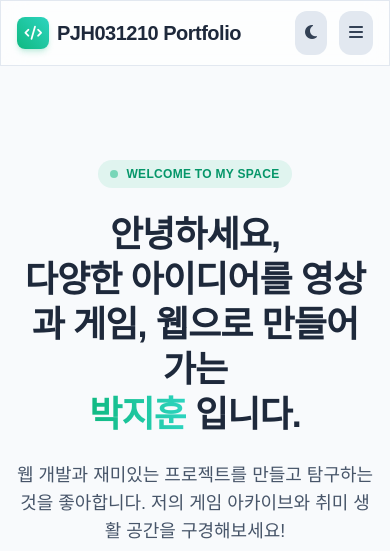
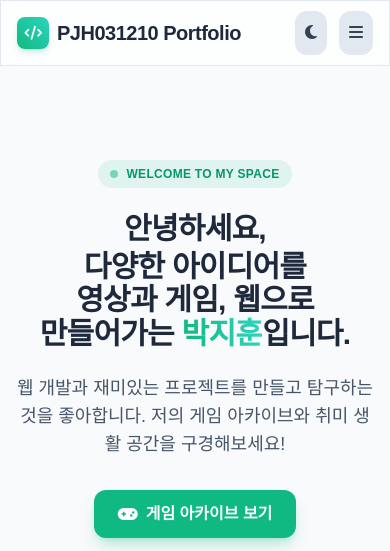
Before and after one commit to PJH031210/pjh031210.github.io, a plain HTML site: page index.html in a window 390 px wide. Shown: the top 551 px of the page. Drawn offline with nearby package versions, Linux system fonts and the light colour scheme; a web font is replaced by a local one.

Commit message:
Improve responsive homepage introduction layout

```diff
--- a/index.html
+++ b/index.html
@@ -99,10 +99,11 @@
                     <span class="w-2 h-2 rounded-full bg-emerald-500 animate-pulse"></span>
                     Welcome to My Space
                 </div>
-                <h1 class="text-4xl sm:text-5xl lg:text-6xl font-extrabold tracking-tight leading-tight">
-                    안녕하세요, <br>
-                    다양한 아이디어를 영상과 게임, 웹으로 만들어가는 <br>
-                    <span class="bg-gradient-to-r from-emerald-500 to-teal-400 bg-clip-text text-transparent">박지훈</span> 입니다.
+                <h1 class="text-3xl sm:text-4xl lg:text-5xl font-extrabold tracking-tight leading-[1.12]">
+                    <span class="block">안녕하세요,</span>
+                    <span class="block mt-1">다양한 아이디어를</span>
+                    <span class="block">영상과 게임, 웹으로</span>
+                    <span class="block">만들어가는 <span class="bg-gradient-to-r from-emerald-500 to-teal-400 bg-clip-text text-transparent">박지훈</span>입니다.</span>
                 </h1>
                 <p class="text-slate-600 dark:text-slate-400 text-lg max-w-xl mx-auto md:mx-0">
                     웹 개발과 재미있는 프로젝트를 만들고 탐구하는 것을 좋아합니다. 저의 게임 아카이브와 취미 생활 공간을 구경해보세요!
```
